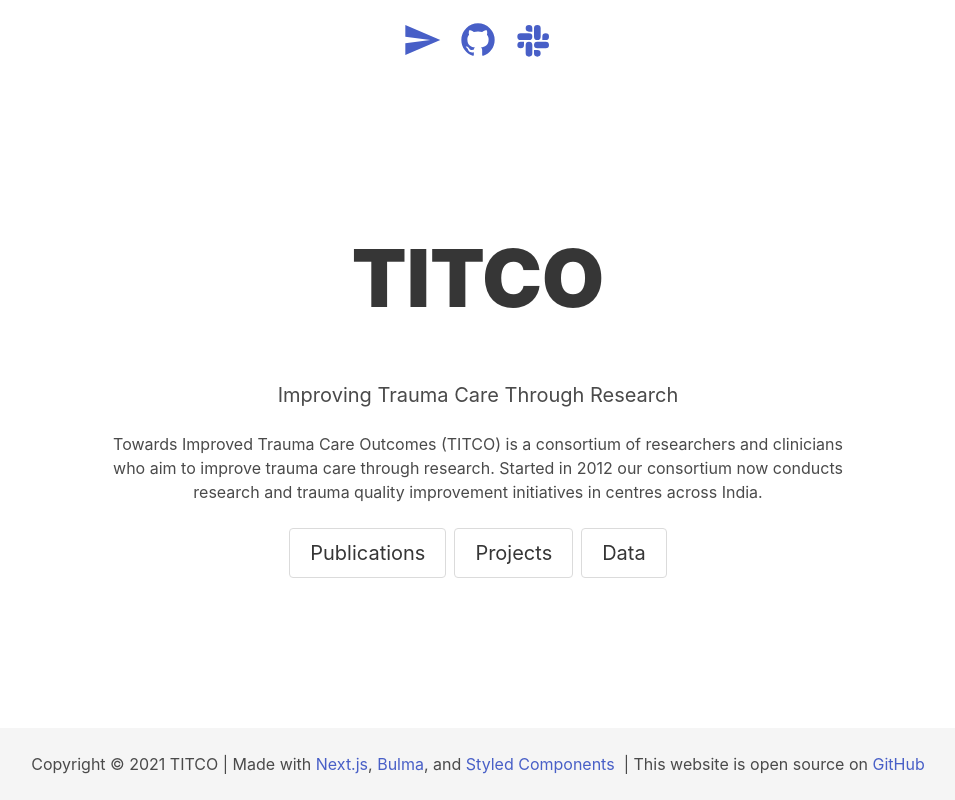
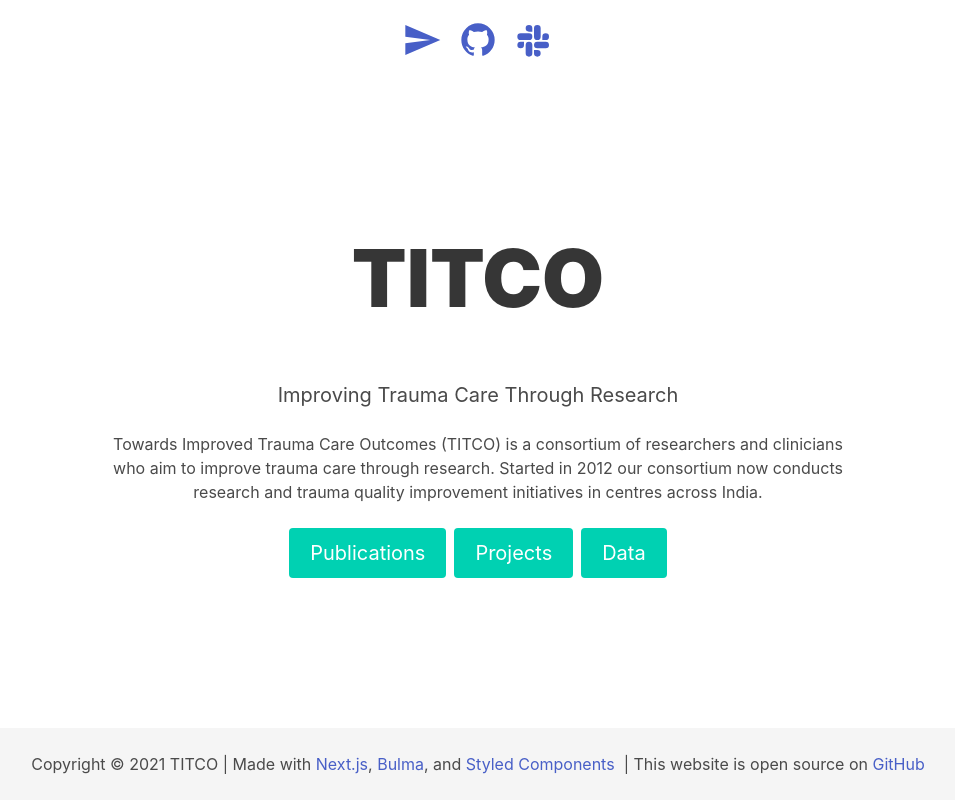
Before and after one commit to martingerdin/titco.org, a Next.js app: page / in a window 1280 px wide. Shown: the whole page, without its empty margins (162-1117 px from the left). Built offline with nearby package versions, Linux system fonts and the light colour scheme.

Commit message:
Change button colors

```diff
--- a/pages/index.tsx
+++ b/pages/index.tsx
@@ -33,15 +33,15 @@ export default function Home() {
 		    </div>
 		    <div className="buttons is-centered are-medium">
 			<Link href="/publications">
-			    <a className="button">
+			    <a className="button is-primary">
 				Publications
 			    </a>
 			</Link>
 			<Link href="/projects">
-			    <a className="button">Projects</a>
+			    <a className="button is-primary">Projects</a>
 			</Link>
 			<Link href="/data">
-			    <a className="button">Data</a>
+			    <a className="button is-primary">Data</a>
 			</Link>
 		    </div>
 		</div>
```
